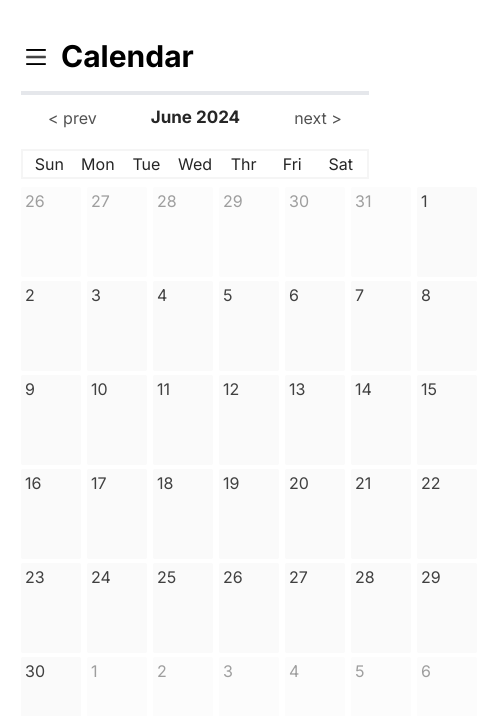
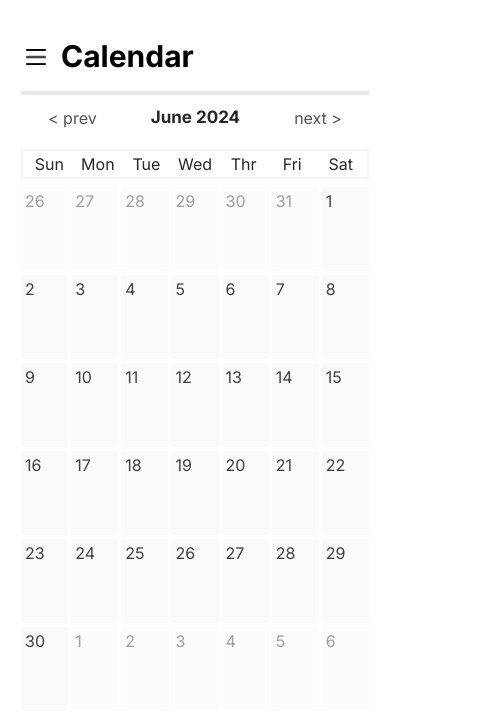
Before and after one commit to ITsMyPlan/todotasks, a Next.js app: page /calendar in a window 390 px wide. Shown: the top 716 px of the page, 477 px wide, since content can reach past the window. Built offline with nearby package versions, Linux system fonts and the light colour scheme; no server answers; the database is empty.

Commit message:
fix: type error 	* 반응형 수정

```diff
--- a/app/_components/layout/CalendarItem.tsx
+++ b/app/_components/layout/CalendarItem.tsx
@@ -86,9 +86,9 @@ if (!viewTask) {
   }
 
   return (
-    <div className="">
+    <div className="w-full h-full">
       {dateData.map((week, index) => (
-        <div key={index} className="flex justify-around gap-[6px] mb-[4px] w-full ">
+        <div key={index} className="flex justify-around gap-[3px] mb-[4px] w-full h-full">
           {week.map(day => {
             const taskCount = getTaskCountForDate(day)
             const isCurrentMonth = isSameMonth(day, currentDate)
@@ -98,7 +98,7 @@ if (!viewTask) {
                 key={format(day, 'yyyy-MM-dd')}
                 className={`w-full ${!isCurrentMonth ? 'opacity-50' : ''}`}
               >
-                <div className="min-w-[60px] sm:w-[80px] md:w-full w-full min-h-[90px] px-[4px] py-[2px] rounded-sm bg-neutral-50 text-neutral-700 relative">
+                <div className="min-w-[40px] sm:w-[80px] md:w-full w-full h-full min-md:h-[90px] max-md:h-[84px] md:h-[90px] px-[4px] py-[2px] rounded-sm bg-neutral-50 text-neutral-700 relative">
                   <button>{format(day, 'd')}</button>
                   {taskCount > 0 && (
                     <div className="absolute bottom-2 right-2 bg-blue-500 text-white rounded-full w-6 h-6 flex items-center justify-center text-xs">
@@ -117,7 +117,7 @@ if (!viewTask) {
             {editTask ? (
               <TaskForm
                 initialTitle={selectedTask.todo_title}
-                initialDetail={selectedTask.todo_detail}
+                initialDetail={selectedTask.todo_detail || ''}
                 taskId={selectedTask.todo_id}
                 dueDate={selectedTask.due_date}
               />
--- a/app/_components/layout/CalendarList.tsx
+++ b/app/_components/layout/CalendarList.tsx
@@ -32,7 +32,7 @@ const CalendarList = () => {
 
   return (
     <>
-      <div className="box-border w-full h-full">
+      <div className="box-border relative z-0 w-screen h-full">
         <div className="flex flex-col">
           <div className="text-[30px] flex items-center font-bold border-b-4 py-[12px] px-[5px]">
             <button onClick={toggleSidebar}>
--- a/app/_components/layout/Sidebar.tsx
+++ b/app/_components/layout/Sidebar.tsx
@@ -27,7 +27,7 @@ const Sidebar = () => {
 
   return (
     // max-md:hidden ? <= 8/23 현재 버튼 클릭으로 상태 공유하게 둿는데, 반응형으로 크기 조절 되었을 때도 상태에 영향이 공유되도록 하는 방법이 있을까?
-    <div className="max-md:hidden mr-[10px] z-999 relative box-border bg-gray-100 font-bold text-neutral-500 rounded-2xl min-w-80 px-[27px] py-[22px]">
+    <div className="max-md:hidden mr-[10px] z-900 relative box-border bg-gray-100 font-bold text-neutral-500 rounded-2xl min-w-80 px-[27px] py-[22px]">
       <div className="border-b-4  mb-[14px] pb-[18px]">
         <button type="button" className="flex items-center" onClick={toggleSidebar}>
           <div className="max-w-max mr-[18px]">
--- a/app/_types/taskType.ts
+++ b/app/_types/taskType.ts
@@ -22,5 +22,5 @@ export interface TaskFormProps {
   initialTitle?: string
   initialDetail?: string
   taskId?: number | null
-  dueDate?: Date
+  dueDate?: Date | string
 }
```
